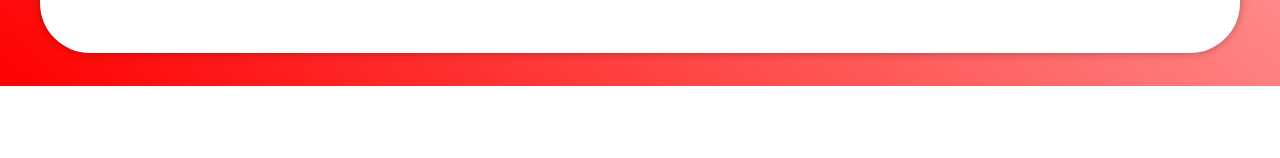
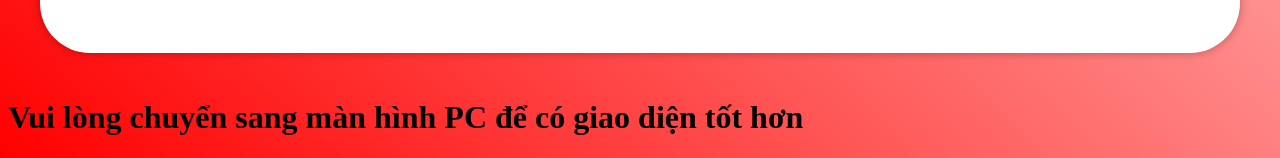
Before and after one commit to ngoctienTNT/ngoctienTNT.me, a plain HTML site: page index.html in a window 1280 px wide. Shown: the part 1030-1188 px from the top of the page. Before the commit the page ends 1116 px from the top, so only its background shows below. Drawn offline with nearby package versions, Linux system fonts and the light colour scheme; a script that the page names is missing.

Commit message:
Update index.html

```diff
--- a/index.html
+++ b/index.html
@@ -103,5 +103,8 @@
             </div>
         </div>
     </div>
+    <div class="note" >
+        <h1>Vui lòng chuyển sang màn hình PC để có giao diện tốt hơn</h1>
+    </div>
 </body>
 </html>
```
